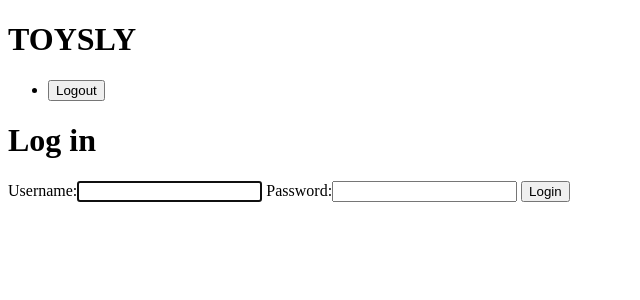
After one commit to dhairyachaudhary/Toysly, a Django app: page /accounts/login/ in a window 1280 px wide. The commit adds this page. Shown: the top 300 px of the page, without its empty margins (0-640 px from the left). Run offline with Django 3.2, Linux system fonts and the light colour scheme.

Commit message:
Added signup, login, logout pages/buttons.

```diff
--- /dev/null
+++ b/toysly/src/accounts/templates/accounts/login.html
@@ -0,0 +1,10 @@
+{% extends 'base.html' %}
+
+{% block content %}
+    <h1>Log in</h1>
+    <form class="site-form" action="{% url 'accounts:login' %}"" method="post">
+        {% csrf_token %}
+        {{form}}
+        <input type="submit" value="Login">
+    </form>
+{% endblock %}
--- a/toysly/src/accounts/urls.py
+++ b/toysly/src/accounts/urls.py
@@ -6,4 +6,6 @@ app_name = 'accounts'
 
 urlpatterns = [
     path('signup/',views.signup_view,name='signup'),
+    path('login/',views.login_view,name='login'),
+    path('logout/',views.logout_view,name='logout'),
 ]
--- a/toysly/src/accounts/views.py
+++ b/toysly/src/accounts/views.py
@@ -1,5 +1,6 @@
 from django.shortcuts import render,redirect
-from django.contrib.auth.forms import UserCreationForm
+from django.contrib.auth.forms import UserCreationForm, AuthenticationForm
+from django.contrib.auth import login, logout
 
 # Create your views here.
 
@@ -7,9 +8,25 @@ def signup_view(request):
     if request.method == 'POST':
         form = UserCreationForm(request.POST)
         if form.is_valid():
-            form.save()
-            #log the user in
+            user = form.save()
+            login(request,user)
             return redirect('store:store')
     else:
         form = UserCreationForm()
     return render(request,"accounts/signup.html",{'form':form})
+
+def login_view(request):
+    if request.method == 'POST':
+        form = AuthenticationForm(request.POST)
+        if form.is_valid():
+            user = form.get_user()
+            login(request, user)
+            return redirect('store:store')
+    else:
+        form = AuthenticationForm()
+    return render(request,"accounts/login.html",{'form':form})
+
+def logout_view(request):
+    if request.method == 'POST':
+        logout(request)
+        return redirect('store:store')
--- a/toysly/src/templates/base.html
+++ b/toysly/src/templates/base.html
@@ -1,3 +1,4 @@
+<!-- {% load static %} -->
 <!DOCTYPE html>
 <html>
 <head>
@@ -6,6 +7,19 @@
 	<title>Toysly</title>
 </head>
 <body>
+	<header class="wrapper">
+		<h1>TOYSLY</h1>
+		<nav>
+			<ul>
+				<li>
+					<form class="logout-link" action="{% url 'accounts:logout' %}" method="post">
+						{% csrf_token %}
+						<button type="submit">Logout</button>
+					</form>
+				</li>
+			</ul>
+		</nav>
+	</header>
 	<div class="wrapper">
 		{% block content %}
 		{% endblock %}
```
